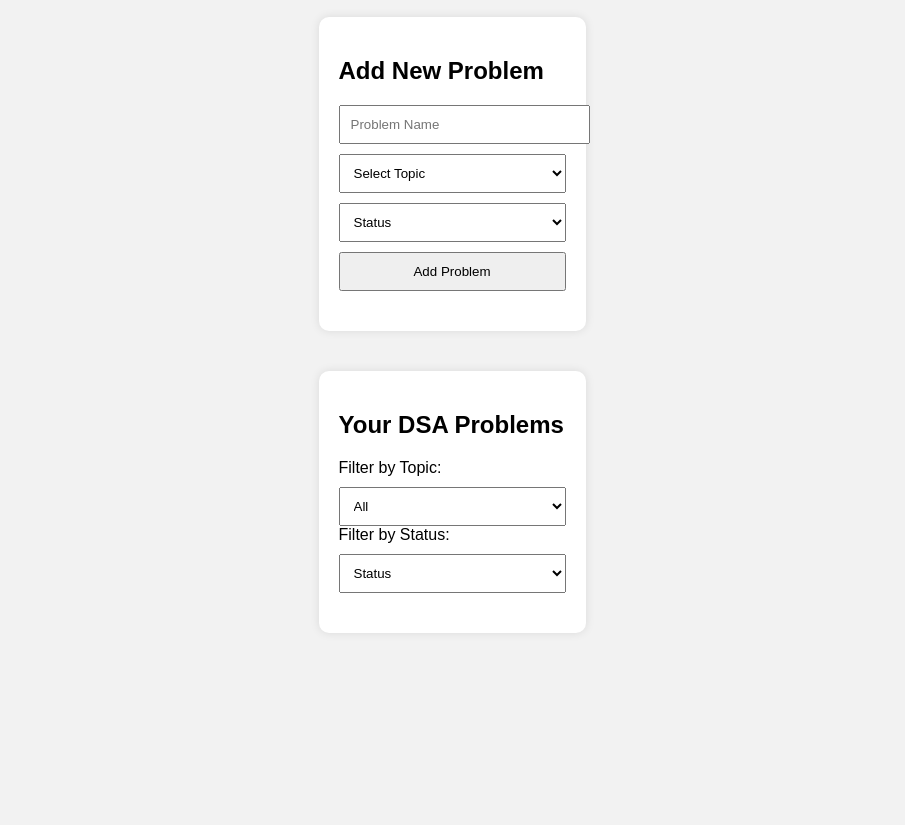
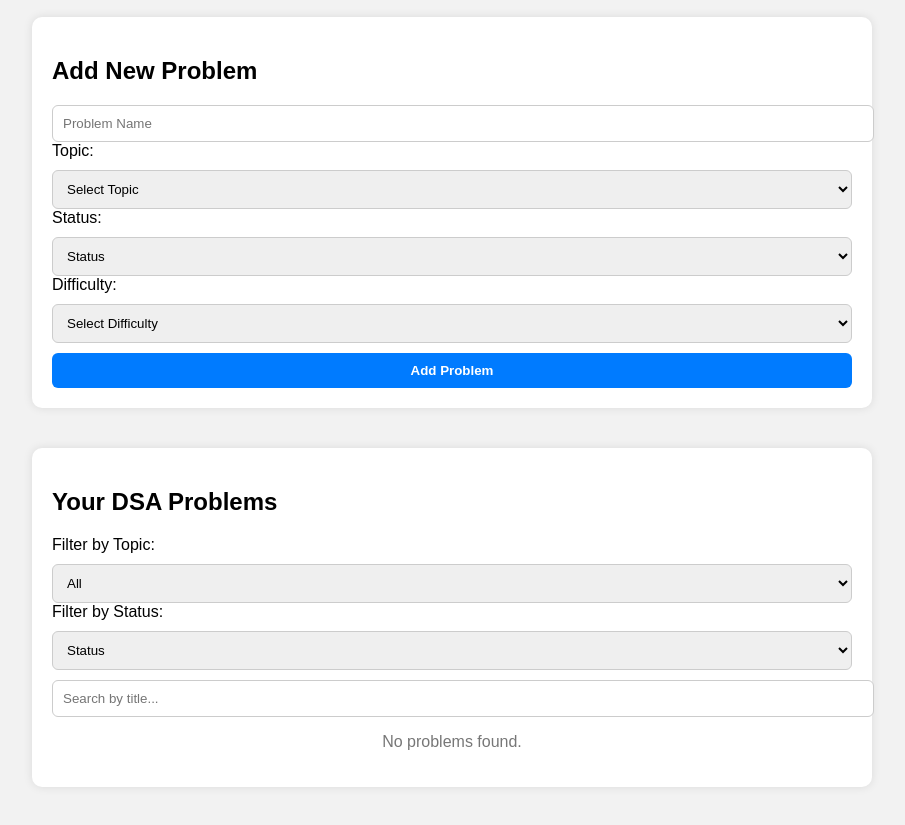
Before and after one commit to Yashasvi-14/dsa-tracker, a plain HTML site: page index.html in a window 1280 px wide. Shown: the part 103-928 px from the top of the page, without its empty margins (188-1093 px from the left). Before the commit the page ends 800 px from the top, so only its background shows below. Drawn offline with Linux system fonts and the light colour scheme.

Commit message:
Added search button and improved UI

```diff
--- a/index.html
+++ b/index.html
@@ -16,6 +16,7 @@
         <form id="problem-form">
             <input type="text" id="problem-name" placeholder="Problem Name" required>
 
+            <label for="topic">Topic:</label>
             <select id="topic">
                     <option value="">Select Topic</option>
                     <option value="Arrays">Arrays</option>
@@ -37,11 +38,20 @@
                     <option value="Tries">Tries</option>
             </select>
 
+            <label for="status">Status:</label>
             <select id="status">
                 <option value="">Status</option>
                 <option value="Unsolved">Unsolved</option>
                 <option value="Solved">Solved</option>
                 <option value="Revise">Revise</option>
+            </select>
+
+            <label for="difficulty">Difficulty:</label>
+            <select id="difficulty">
+                <option value="">Select Difficulty</option>
+                <option value="Easy">Easy</option>
+                <option value="Medium">Medium</option>
+                <option value="Hard">Hard</option>
             </select>
 
             <button type="submit">Add Problem</button>
@@ -81,6 +91,9 @@
                 <option value="Revise">Revise</option>
             </select>
         </div>
+        <div class="search-bar">
+            <input type="text" id="searchInput" placeholder="Search by title...">
+        </div>
         <div id="problems-list">
 
         </div>
--- a/script.js
+++ b/script.js
@@ -4,6 +4,8 @@ const problemsList=document.getElementById("problems-list");
 
 const filterTopic=document.getElementById("filter-topic");
 const filterStatus=document.getElementById("filter-status");
+
+const searchInput=document.getElementById("searchInput");
 
 let problems= JSON.parse(localStorage.getItem("problems")) || [];
 let editingIndex=-1;
@@ -16,8 +18,9 @@ form.addEventListener("submit",function(e){
     const name=document.getElementById("problem-name").value;
     const topic=document.getElementById("topic").value;
     const status=document.getElementById("status").value;
+    const difficulty=document.getElementById("difficulty").value;
 
-    if(!name || !topic || !status)
+    if(!name || !topic || !status || !difficulty)
     {
         alert("Please fill all fields.");
         return;
@@ -26,7 +29,8 @@ form.addEventListener("submit",function(e){
     const problem={
         name,
         topic,
-        status
+        status,
+        difficulty
     };
 
     if(editingIndex!==-1)
@@ -46,22 +50,35 @@ form.addEventListener("submit",function(e){
     form.reset();
 });
 
-function renderProblems(){
-    problemsList.innerHTML="";
-    const selectedTopic=filterTopic.value;
-    const selectedStatus=filterStatus.value;
-    const filtered=problems.filter(problem =>{
-        const matchTopic=selectedTopic==="" || problem.topic ===selectedTopic;
-        const matchStatus=selectedStatus===""|| problem.status===selectedStatus;
+function renderProblems(data = problems) {
+    problemsList.innerHTML = "";
+
+    const selectedTopic = filterTopic.value;
+    const selectedStatus = filterStatus.value;
+
+    const filtered = data.filter(problem => {
+        const matchTopic = selectedTopic === "" || problem.topic === selectedTopic;
+        const matchStatus = selectedStatus === "" || problem.status === selectedStatus;
         return matchTopic && matchStatus;
-    })
-    filtered.forEach((problem,index) => {
+    });
+
+    if (filtered.length === 0) {
+        const message = document.createElement("p");
+        message.textContent = "No problems found.";
+        message.style.textAlign = "center";
+        message.style.color = "#777";
+        problemsList.appendChild(message);
+        return;
+    }
+
+    filtered.forEach((problem, index) => {
         const div = document.createElement("div");
         div.className = "problem-card";
-    div.innerHTML=`
+        div.innerHTML = `
             <strong>${problem.name}</strong> <br>
             Topic: ${problem.topic} <br>
-    Status: ${problem.status} <br>
+            Status: <span class="status ${problem.status.toLowerCase().replace(" ", "-")}">${problem.status}</span> <br>
+            Difficulty: ${problem.difficulty} <br>
             <button onclick="deleteProblem(${index})">❌ Delete</button>
             <button onclick="editProblem(${index})">✏️ Edit</button>
         `;
@@ -79,10 +96,20 @@ window.editProblem=function(index){
     document.getElementById("problem-name").value=problem.name;
     document.getElementById("topic").value=problem.topic;
     document.getElementById("status").value=problem.status;
+    document.getElementById("difficulty").value=problem.difficulty;
     editingIndex=index;
     form.querySelector("button").innerText="Update Problem";
 };
 
 filterTopic.addEventListener("change", renderProblems);
 filterStatus.addEventListener("change", renderProblems);
+
+searchInput.addEventListener("input", () => {
+  const query = searchInput.value.toLowerCase();
+  const searched = problems.filter(problem =>
+    problem.name.toLowerCase().includes(query)
+  );
+  renderProblems(searched);
 });
+
+});
--- a/style.css
+++ b/style.css
@@ -11,13 +11,17 @@ body {
 header {
   text-align: center;
 }
-
+.form-section{
+  width: 800px;
+}
+.tracker-display{
+  width: 800px;
+}
 .form-section, .tracker-display {
   background: white;
   padding: 20px;
   margin: 20px auto;
-  border-radius: 10px;
-  max-width: 600px;
+    border-radius: 10px;
   box-shadow: 0 0 10px rgba(0,0,0,0.1);
 }
 
@@ -27,15 +31,55 @@ input, select, button {
   padding: 10px;
   margin-top: 10px;
 }
- form, #problems-list{
-  width: 100%;
-  max-width: 600px;
-  margin-bottom: 20px;
- }
+
 .problem-card {
   background: #fff;
   padding: 15px;
   border-radius: 10px;
   margin-bottom: 10px;
   box-shadow: 0 2px 5px rgba(0,0,0,0.1);
+
 }
+input:focus, select:focus, button:focus{
+  outline: 2px solid #007bff;
+  border-color: #007bff;
+  background-color: #f0f8ff;
+}
+
+button{
+  background-color: #007bff;
+  color: white;
+  border: none;
+  cursor: pointer;
+  font-weight: bold;
+  transition: background-color 0.3s ease;
+  border-radius: 6px;
+}
+button:hover{
+  background-color: #0056b3;
+}
+
+input,select{
+  border: 1px solid #ccc;
+  border-radius: 6px;
+  transition: border-color 0.2s ease;
+}
+.status {
+  padding: 2px 8px;
+  border-radius: 12px;
+  font-size: 13px;
+  color: white;
+  font-weight: bold;
+}
+
+.status.solved {
+  background-color: green;
+}
+
+.status.unsolved {
+  background-color: red;
+}
+
+.status.revise {
+  background-color: orange;
+}
```
Lines whose indentation alone changed are shown as unchanged.
